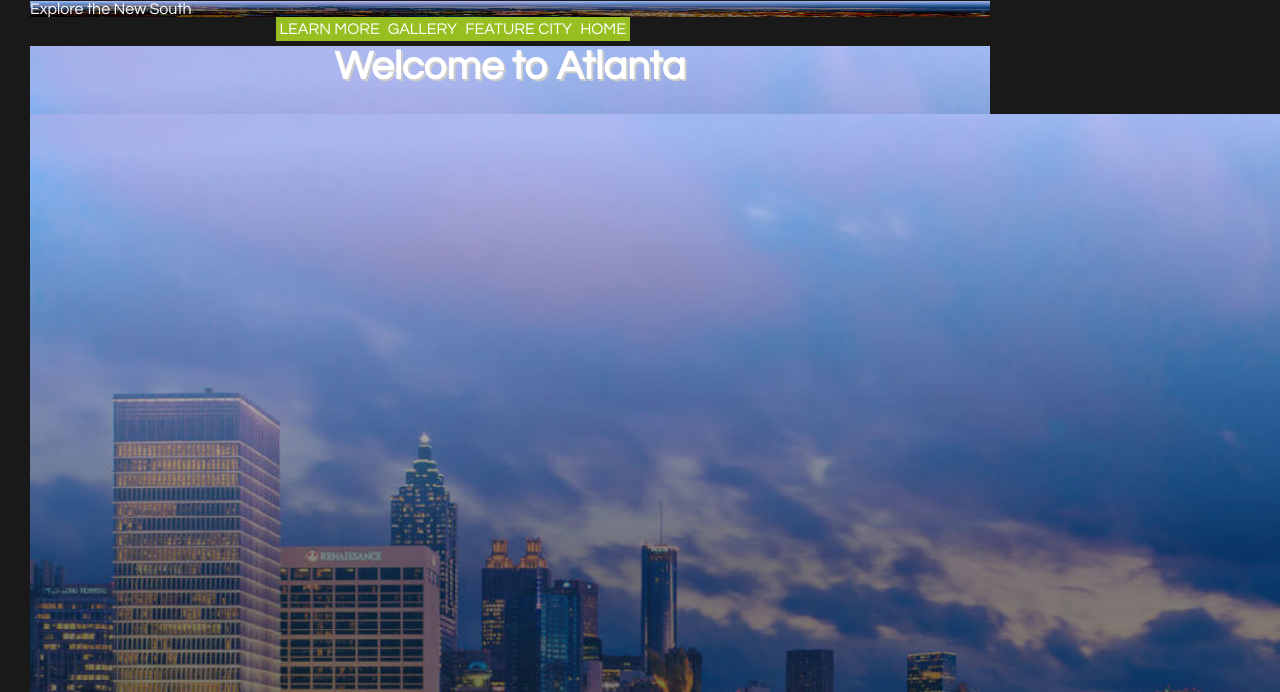
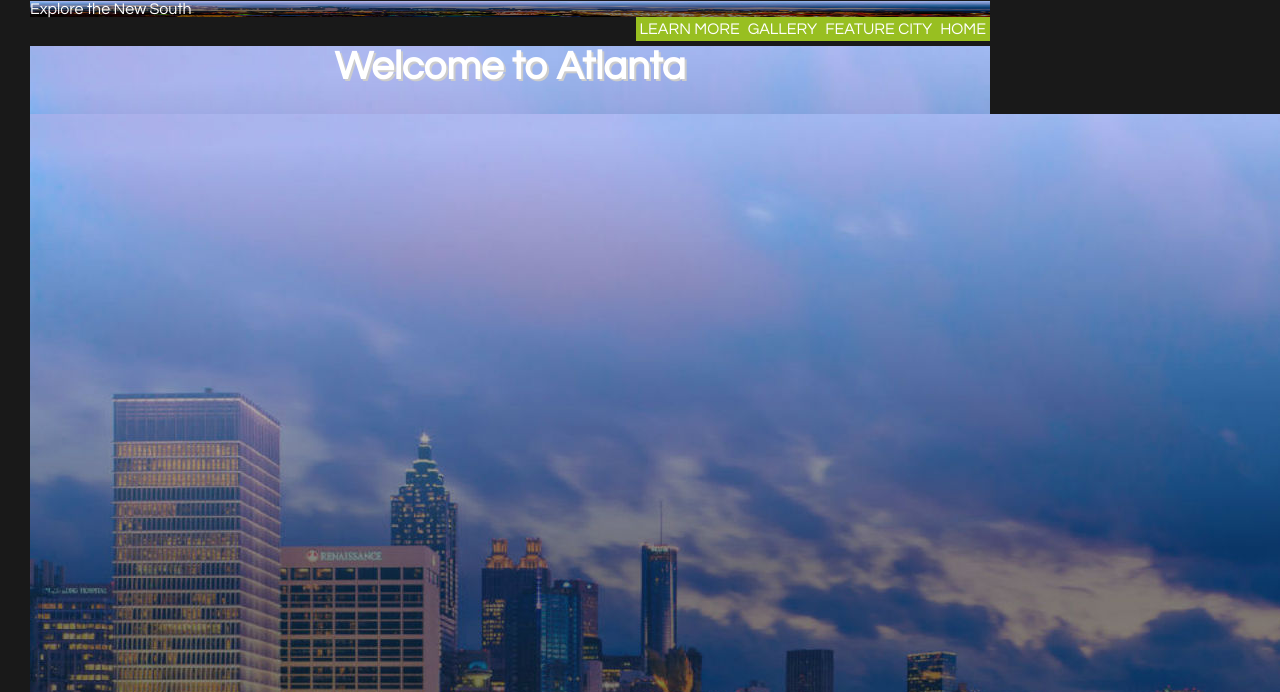
Before and after one commit to lysaallen/WSDone, a plain HTML site: page index.html in a window 1280 px wide. Shown: the part 108-800 px from the top of the page. Drawn offline with Linux system fonts and the light colour scheme; files whose address does not match are found by name.

Commit message:
adjusted width

```diff
--- a/css/main.css
+++ b/css/main.css
@@ -18,7 +18,7 @@ background-repeat: no-repeat;
 /*-----------------------Navigation----------------------------*/
 
 ul{
-width: 600px;
+width: -600px;
 list-style-type: none;
 margin: 0;
 padding: 0;
```
